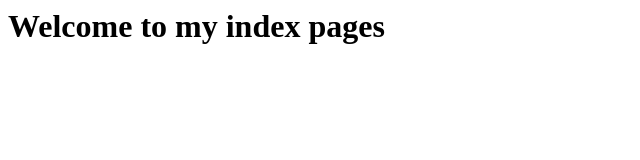
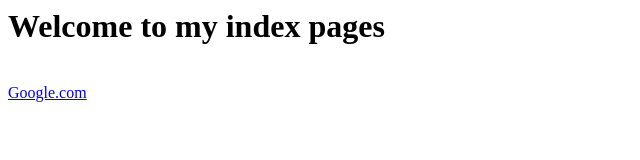
Before and after one commit to Arth2001/octomuski.github.io, a plain HTML site: page index.html in a window 1280 px wide. Shown: the whole page, without its empty margins (0-640 px from the left). Drawn offline with Linux system fonts and the light colour scheme.

Commit message:
Update index.html

```diff
--- a/index.html
+++ b/index.html
@@ -7,6 +7,6 @@
   <body>
     <h1>Welcome to my index pages</h1>
     <br>
-
+   <a href="https://google.com">Google.com</a>
   </body>
 </html>
```
